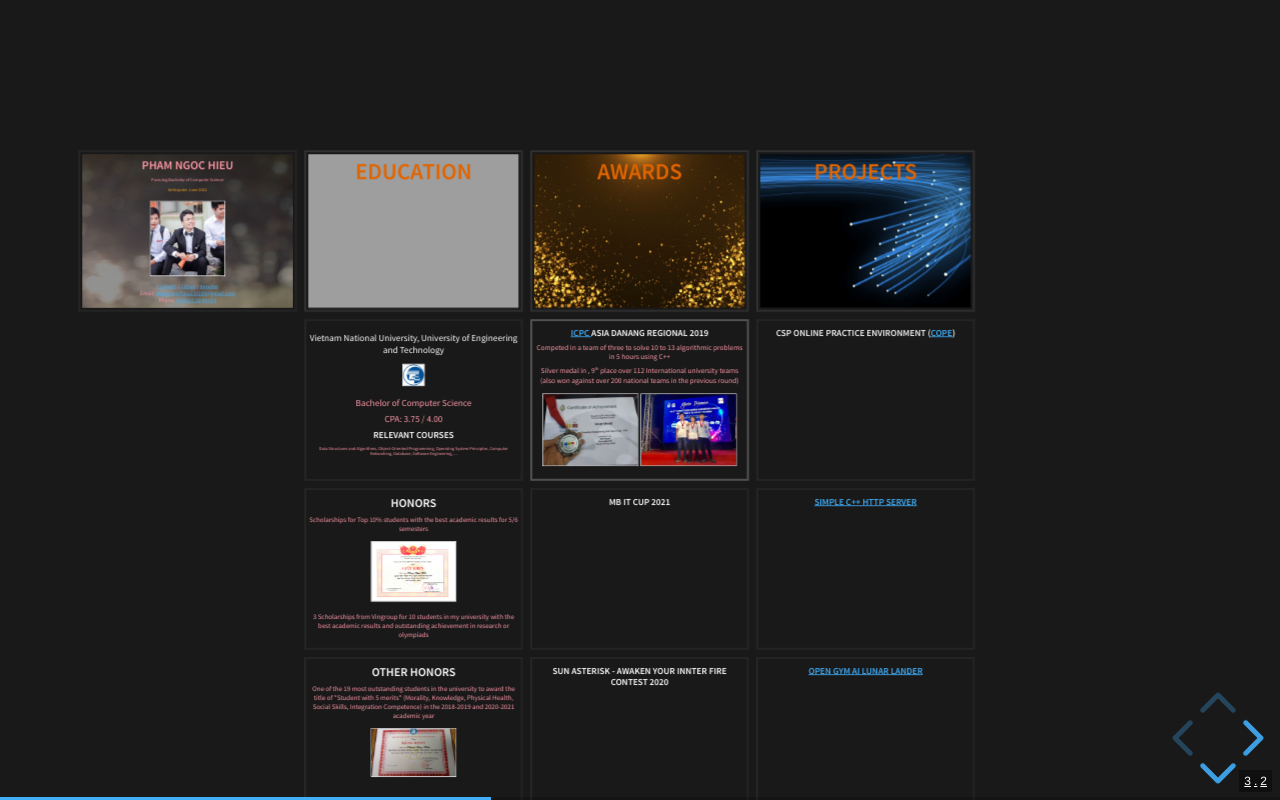
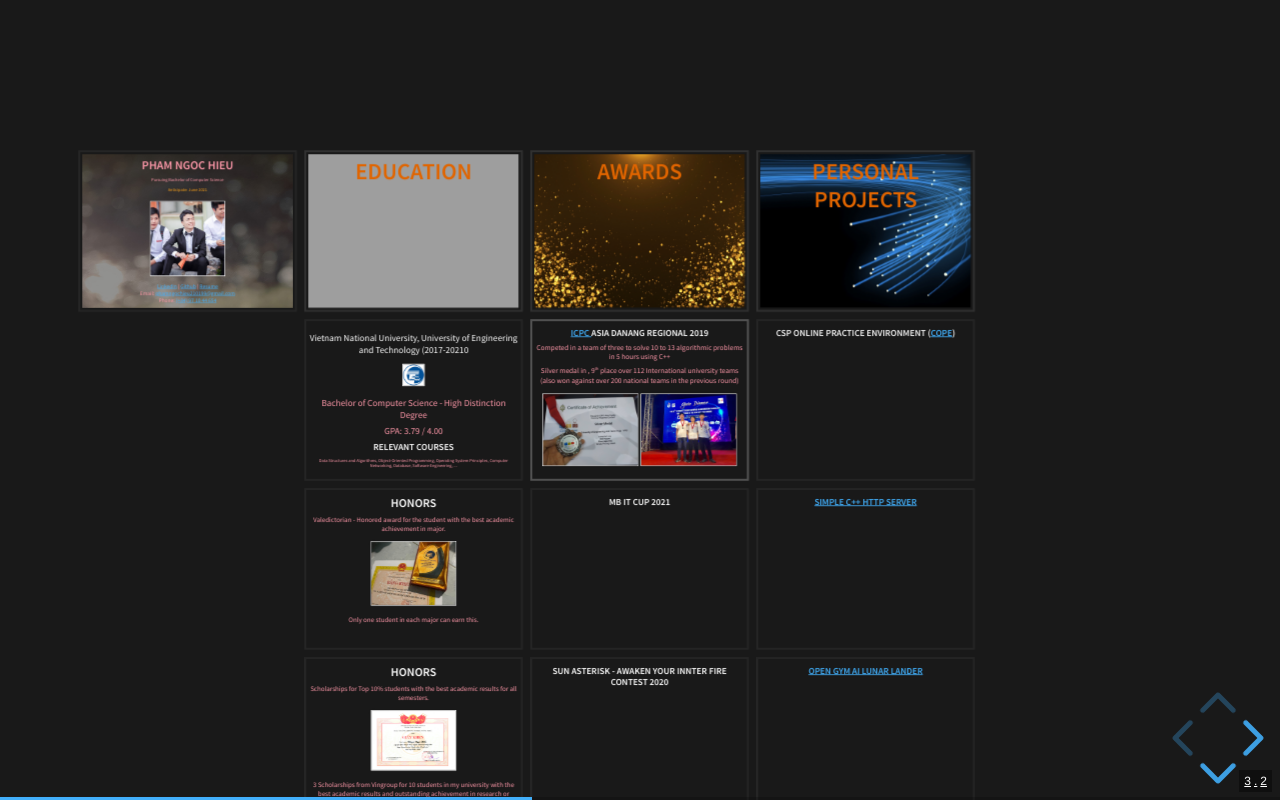
Before and after one commit to lightkuriboh/lightkuriboh.github.io, a plain HTML site: page index.html in a window 1280 px wide. Drawn offline with Linux system fonts and the light colour scheme; grey boxes are pictures that could not be loaded.

Commit message:
update valedictorian

```diff
--- a/index.html
+++ b/index.html
@@ -41,15 +41,15 @@
 					</section>
 					<section>
 						<div>
-							<p style="color: white">Vietnam National University, University of Engineering and Technology</p>
+							<p style="color: white">Vietnam National University, University of Engineering and Technology (2017-20210</p>
 							<a href="https://e.uet.vnu.edu.vn/" target="_blank">
 								<img src="assets/uet.png" width=10%></img>
 							</a>
 							<p>
-								Bachelor of Computer Science
+								Bachelor of Computer Science - High Distinction Degree
 							</p>
 							<p>
-								CPA: 3.75 / 4.00
+								GPA: 3.79 / 4.00
 							</p>
 						</div>
 						<div class="fragment fade-in">
@@ -66,21 +66,35 @@
 						<div class="fragment fade-in" style="font-size: 75%">
 							<div>
 								<p>
-									Scholarships for Top 10% students with the best academic results for 5/6 semesters
+									Valedictorian - Honored award for the student with the best academic achievement in major.
+								</p>
+								<img alt="Valedictorian" src="assets/valedictorian.jpg" width=40%></img>
+							</div>
+							<p>
+								Only one student in each major can earn this.
+							</p>
+						</div>
+					</section>
+					<section>
+						<h3> Honors </h3>
+						<div class="fragment fade-in" style="font-size: 75%">
+							<div>
+								<p>
+									Scholarships for Top 10% students with the best academic results for all semesters.
 								</p>
 								<img alt="Excellent student title" src="assets/excellent-student.png" width=40%></img>
 							</div>
 							<p>
-								3 Scholarships from Vingroup for 10 students in my university with the best academic results and outstanding achievement in research or olympiads
+								3 Scholarships from Vingroup for 10 students in my university with the best academic results and outstanding achievement in research or olympiads.
 							</p>
 						</div>
 					</section>
-<section>
+					<section>
 						<h3> Other Honors </h3>
 						<div style="font-size: 75%">
 							<div class="fragment fade-in">
 								<p>
-									One of the 19 most outstanding students in the university to award the title of "Student with 5 merits" (Morality, Knowledge, Physical Health, Social Skills, Integration Competence) in the 2018-2019 and 2020-2021 academic year
+									One of the 19 most outstanding students in the university to award the title of "Student with 5 merits" (Morality, Knowledge, Physical Health, Social Skills, Integration Competence) in the 2018-2019 and 2020-2021 academic year.
 								</p>
 								<img src="assets/so5m.jpg" width=40%></img>
 							</div>
@@ -163,7 +177,7 @@
 				</section>
 				<section>
 					<section data-background="assets/project.jpg">
-						<h1 style="color: #e06500">Projects</h1>
+						<h1 style="color: #e06500">Personal Projects</h1>
 					</section>
 					<section>
 						<h4 style="color: #f5f5f5">CSP Online Practice Environment (<a href="http://139.59.245.106:8000/" target="_blank">COPE</a>)</h4>
```
Also changed, not shown: assets/valedictorian.jpg (added).
